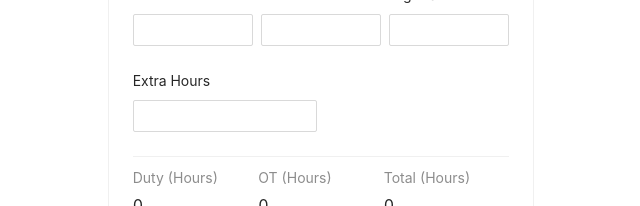
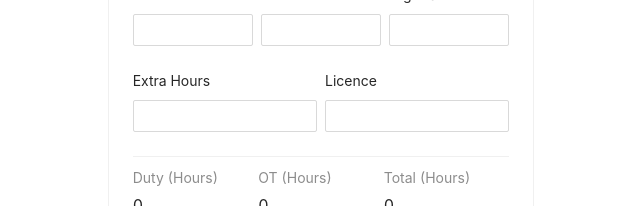
Before and after one commit to PaphobGun/ot-calculator, a React (Create React App) app: page / in a window 1280 px wide. Shown: the part 343-549 px from the top of the page, without its empty margins (319-959 px from the left). Built offline with nearby package versions, Linux system fonts and the light colour scheme.

Commit message:
add input for licence

```diff
--- a/src/App.js
+++ b/src/App.js
@@ -15,8 +15,6 @@ import { QuestionCircleOutlined } from '@ant-design/icons';
 import styled from 'styled-components';
 
 const publicHolidays = [1, 1, 0, 4, 2, 1, 2, 1, 0, 1, 0, 2];
-
-const licence = 7000;
 
 const initialValues = {
   salary: 0,
@@ -77,9 +75,10 @@ const App = () => {
 
   useEffect(() => {
     const nightShiftFee = (formValues.nightShift || 0) * 400;
+    const licence = formValues.licence || 0;
 
-    setTotalIncome(licence + OTIncome + salary + nightShiftFee);
-  }, [OTIncome, salary, formValues.nightShift]);
+    setTotalIncome(OTIncome + salary + nightShiftFee + licence);
+  }, [OTIncome, salary, formValues.nightShift, formValues.licence]);
 
   useEffect(() => {
     setDutyHours((businessDays - getOrZero(publicHoliday)) * 8);
@@ -237,6 +236,14 @@ const App = () => {
                     />
                   </Form.Item>
                 </Col>
+                <Col span={12}>
+                  <Form.Item label="Licence" name="licence">
+                    <StyledInputNumber
+                      min={0}
+                      onChange={(num) => onChangeDay(num, 'licence')}
+                    />
+                  </Form.Item>
+                </Col>
               </Row>
               {/* end of region input */}
               <StyledDivider />
@@ -280,8 +287,8 @@ const App = () => {
                           <Card>
                             <div>Salary + Licence + OT + night shift</div>
                             <div>
-                              {salary} + {licence} + {OTIncome} +{' '}
-                              {(formValues.nightShift || 0) * 400}={' '}
+                              {salary} + {formValues.licence || 0} + {OTIncome}{' '}
+                              + {(formValues.nightShift || 0) * 400}={' '}
                               {totalIncome} THB
                             </div>
                           </Card>
```
